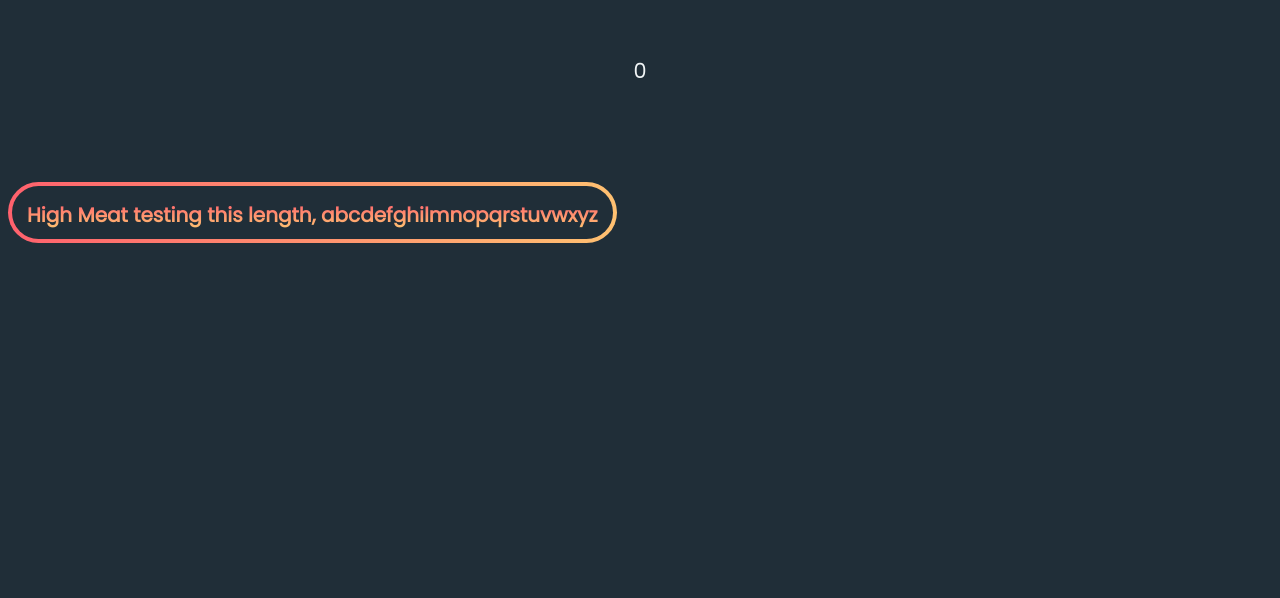
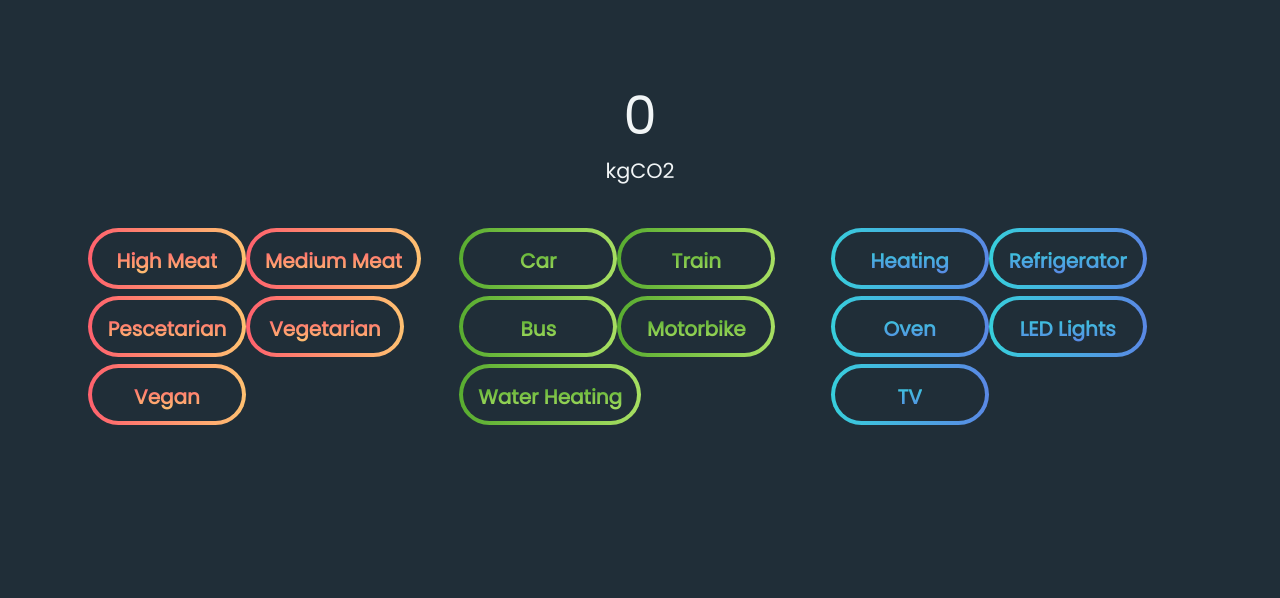
Before and after one commit to cmalcantara/CO2-calculator, a plain HTML site: page index.html in a window 1280 px wide. Shown: the part 202-800 px from the top of the page. Drawn offline with Linux system fonts and the light colour scheme.

Commit message:
Working calculator, but not good data and description

```diff
--- a/index.html
+++ b/index.html
@@ -15,7 +15,12 @@
        <h5>a simplified calculator for approximating the amount of CO2 released in a month</h1>
        <div id="container">
             <div id="display"></div>
-            <div id="buttons"></div>
+            <h5>kgCO2</h5>
+            <div id="buttons">
+                <div id="foods"></div>
+                <div id="transports"></div>
+                <div id="lifestyles"></div>
+            </div>
         </div>
        </div>
    </section>
--- a/main.js
+++ b/main.js
@@ -11,66 +11,110 @@ let buttons = Array.from(document.getElementsByClassName('button'));
 */
 let co2_src = [
     {
-        "title": "High Meat testing this length, abcdefghilmnopqrstuvwxyz",
-        "description": "When you try to eat meat in every meal",
+        "title": "High Meat",
+        "description": "When you eat meat in every meal",
         "category": "food",
         "kg_CO2": 64.8,
         "state": 0
-    },/*
+    },
     {
         "title": "Medium Meat",
-        "food": "medium_meat",
+        "description": "When you eat meat in every meal",
+        "category": "food",
         "kg_CO2": 50.7,
         "state": 0
     },
     {
-        "name": "Pescetarian",
-        "id": "pescetarian",
+        "title": "Pescetarian",
+        "description": "When you eat meat in every meal",
+        "category": "food",
         "kg_CO2": 35.1,
         "state": 0
     },
     {
-        "name": "Vegetarian",
-        "id": "vegetarian",
+        "title": "Vegetarian",
+        "description": "When you eat meat in every meal",
+        "category": "food",
         "kg_CO2": 34.2,
         "state": 0
     },
     {
-        "name": "Vegan",
-        "id": "vegan",
+        "title": "Vegan",
+        "description": "When you eat meat in every meal",
+        "category": "food",
         "kg_CO2": 26.1,
         "state": 0
     },
     {
-        "name": "Car",
-        "id": "car",
+        "title": "Car",
+        "description": "When you eat meat in every meal",
+        "category": "transport",
         "kg_CO2": 150.8,
         "state": 0
     },
     {
-        "name": "Train",
-        "id": "train",
+        "title": "Train",
+        "description": "When you eat meat in every meal",
+        "category": "transport",
         "kg_CO2": 36.6,
         "state": 0
     },
     {
-        "name": "Bus",
-        "id": "bus",
+        "title": "Bus",
+        "description": "When you eat meat in every meal",
+        "category": "transport",
         "kg_CO2": 96.2,
         "state": 0
     },
     {
-        "name": "Motorbike",
-        "id": "motorbike",
+        "title": "Motorbike",
+        "description": "When you eat meat in every meal",
+        "category": "transport",
         "kg_CO2": 134.3,
         "state": 0
     },
     {
-        "name": "Vegan",
-        "id": "vegan",
-        "kg_CO2": 26.1,
+        "title": "Heating",
+        "description": "When you eat meat in every meal",
+        "category": "lifestyle",
+        "kg_CO2": 87.3,
+        "state": 1
+    },
+    {
+        "title": "Water Heating",
+        "description": "When you eat meat in every meal",
+        "category": "transport",
+        "kg_CO2": 12.9,
+        "state": 1
+    },
+    {
+        "title": "Refrigerator",
+        "description": "When you eat meat in every meal",
+        "category": "lifestyle",
+        "kg_CO2": 46.8,
         "state": 0
-    }*/
+    },
+    {
+        "title": "Oven",
+        "description": "When you eat meat in every meal",
+        "category": "lifestyle",
+        "kg_CO2": 12.5,
+        "state": 0
+    },
+    {
+        "title": "LED Lights",
+        "description": "When you eat meat in every meal",
+        "category": "lifestyle",
+        "kg_CO2": 3.7,
+        "state": 0
+    },
+    {
+        "title": "TV",
+        "description": "When you eat meat in every meal",
+        "category": "lifestyle",
+        "kg_CO2": 1.6,
+        "state": 0
+    },
 ];
 
 co2_src.forEach(function(arrayItem) {
@@ -97,7 +141,14 @@ co2_src.forEach(function(arrayItem) {
             }
         // …
         };
-        var buttons = document.getElementById('buttons');
+
+        if (arrayItem.category == "food"){
+            var buttons = document.getElementById('foods');
+        }else if (arrayItem.category == "transport"){
+            var buttons = document.getElementById('transports');
+        }else {
+            var buttons = document.getElementById('lifestyles');
+        }
         buttons.appendChild(btn);
 
         var innerBtn = document.createElement('div');
--- a/style.css
+++ b/style.css
@@ -3,8 +3,13 @@
     --bg: #202e38;
     --r1: #ff616d;
     --r2: #ffc171;
+	--g1: #58ac30;
+	--g2: #a7df62;
+	--b1: #37cfdc;
+	--b2: #5a88e5;
+	--text-color: #222;
     --ra: 40px; /* radius */
-    --b:  5px; /* border width */
+    --b:  3px; /* border width */
 }
 
 body {
@@ -17,6 +22,10 @@ h1 {
 	font: 700 3em "Poppins", sans-serif;
 	color: #f1f5f6;
 	text-align: center;
+
+	background: -webkit-linear-gradient(#EFD28F, #FEB1CD);
+    -webkit-background-clip: text;
+    -webkit-text-fill-color: transparent;
 }
 
 h5 {
@@ -70,25 +79,21 @@ footer {
 			display: inline-block;
 			font-size: 20px;
 		}
-
+#container{
+	margin: 5em;
+}
 #display {
     text-align: center;
-    height: 70px;
-    line-height: 70px;
-    padding: 16px 8px;
-
-	margin: 0 auto 2em;
-	font: 400 1.3em "Poppins", sans-serif;
+	font: 400 3.3em "Poppins", sans-serif;
 	color: #f1f5f6;
 }
 
-.buttons {
+#buttons {
 	display: grid;
-	grid-template-columns: repeat(9, 100px);
-	grid-template-rows: repeat(4, 100px);
+	grid-template-columns: repeat(3, 1fr);
+	grid-auto-rows: 100px;
 	grid-gap: 10px;
 	margin: auto;
-	max-width: 1200px;
 	justify-content: center;
 }
 
@@ -96,18 +101,21 @@ footer {
 	padding: 4px;
 	position: relative;
 	z-index: 1;
+	text-align: center;
 	cursor: default;
 	transition: all 0.3s ease;
-    display: inline-block;
+	display:inline-block;
+	min-width: 150px;
 
     border-radius: var(--ra);
 }
 	.inner {
-		background: #202e38;
+		background: var(--bg);
 		padding: 10px 15px;
 		width: calc(100% - 30px);
 		height: calc(100% - 20px);
 		transition: inherit;
+		float: left;
 
         border-radius: var(--ra);
 	}
@@ -115,7 +123,7 @@ footer {
 		font: 700 20px/1.3 "Poppins", sans-serif;
 		margin: 0.3em 0 0;
 		transition: 0.8s ease 600ms;
-        display: inline-block
+        display: inline-block;
 	}
 	.btn.description {
 		font: 500 12px "Poppins", sans-serif;
@@ -124,21 +132,30 @@ footer {
 	.btn:after {
 		z-index: 10;
 		content: attr(data-description);
-		background: #f9f8f7;
-		color: #333;
-		width: 180px;
+
 		position: absolute;
-		top: 80%;
 		opacity: 0;
-		transition: opacity 0.3s ease 0.3s,
-			top 0.3s cubic-bezier(0.175, 0.885, 0.32, 1.275) 0.3s;
-		height: auto;
+		top: 100%;
+		width: 150px;
+		left: 28%;
+		margin-left: -75px;
+
 		font-size: 12px;
 		line-height: 1.4;
+		text-align: center;
 		padding: 10px;
 		margin: 0 0 0 -50px;
 		border-radius: 6px;
+
+		transition: opacity 0.3s ease 0.3s,
+			top 0.3s cubic-bezier(0.175, 0.885, 0.32, 1.275) 0.3s;
+
+		background: #f9f8f7;
+		color: var(--text-color);
+		/*
 		text-align: center;
+		height: auto;
+		*/
 	}
 	.btn:hover {
 		transform: scale(1.12);
@@ -148,7 +165,7 @@ footer {
 			background: transparent;
 		}
 		.btn:hover .title{
-			-webkit-text-fill-color: #222;
+			-webkit-text-fill-color: var(--text-color);
 		}
 		.btn:hover:after {
 			top: 105%;
@@ -159,22 +176,47 @@ a.btn {
 	cursor: pointer;
 }
 
+.toggled .inner{
+	background: transparent;
+}
+.toggled .inner .title{
+	-webkit-text-fill-color: var(--text-color);
+}
+
 .food {
     background: linear-gradient(to right, var(--r1) 0%, var(--r2) 100%);
 }
-	.title {
+	.food .title {
         background: -webkit-linear-gradient(var(--r1), var(--r2));
         -webkit-background-clip: text;
         -webkit-text-fill-color: transparent;
 	}
 
-.empty-spacer {
-		&-1 {
-		grid-column: 3 / span 4;
-		grid-row: 1;
+.transport{
+    background: linear-gradient(to right, var(--g1) 0%, var(--g2) 100%);
+}
+	.transport .title {
+        background: -webkit-linear-gradient(var(--g1), var(--g2));
+        -webkit-background-clip: text;
+        -webkit-text-fill-color: transparent;
 	}
-	&-2 {
-		grid-column: 1;
-		grid-row: 4;
+
+.lifestyle {
+    background: linear-gradient(to right, var(--b1) 0%, var(--b2) 100%);
+}
+	.lifestyle .title {
+        background: -webkit-linear-gradient(var(--b1), var(--b2));
+        -webkit-background-clip: text;
+        -webkit-text-fill-color: transparent;
 	}
+
+
+
+.empty-spacer-1 {
+	 grid-column: 3 / span 4;
+	 grid-row: 1;
 }
+ .empty-spacer-2 {
+	 grid-column: 1;
+	 grid-row: 4;
+}
```
